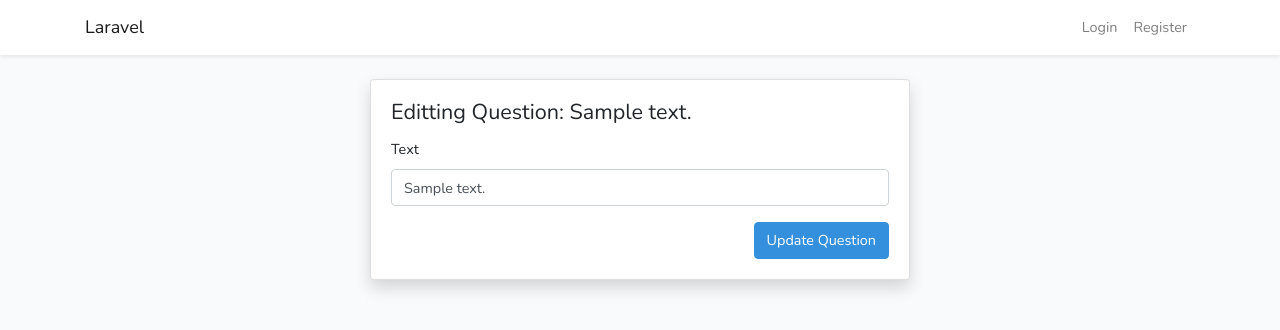
After one commit to framgia/fph-globali-it-course-activities, a Laravel app: page /admin/dashboard/categories/1/questions/1/edit in a window 1280 px wide. The commit adds this page. Shown: the top 330 px of the page. Run offline with Laravel 8, Linux system fonts and the light colour scheme; tables that the repository leaves empty hold one stand-in row (values such as "Sample post").

Commit message:
[feature/edit-question] Edit Question Function (#25)

```diff
--- a/app/Http/Controllers/QuestionController.php
+++ b/app/Http/Controllers/QuestionController.php
@@ -22,4 +22,18 @@ class QuestionController extends Controller
 
         return redirect()->route('admin.category.show', ['category' => $category->id]);
     }
+
+    public function edit(Category $category, Question $question)
+    {
+        return view('admin.question.edit', compact('category', 'question'));
+    }
+
+    public function update(Category $category, Question $question, Request $request)
+    {
+        $question->update([
+            'text' => $request->text
+        ]);
+
+        return redirect()->route('admin.category.show', ['category' => $category->id]);
+    }
 }
--- a/resources/views/admin/category/show.blade.php
+++ b/resources/views/admin/category/show.blade.php
@@ -27,7 +27,7 @@
                                 <td>{{ $question->text }}</td>
                                 <td>
                                     <div class="d-inline-flex">
-                                        <a class="btn btn-warning mr-2" href="#" role="button">Edit</a>
+                                        <a class="btn btn-warning mr-2" href="{{ route('admin.question.edit', ['category' => $category->id, 'question' => $question->id]) }}" role="button">Edit</a>
                                         <form action="">
                                             <button type="submit" class="btn btn-danger">Delete</button>
                                         </form>
--- /dev/null
+++ b/resources/views/admin/question/edit.blade.php
@@ -0,0 +1,24 @@
+@extends('layouts.app')
+
+@section('content')
+    <div class="container">
+        <div class="row">
+            <div class="col-md-6 mx-auto">
+                <div class="card shadow">
+                    <div class="card-body">
+                        <h4 class="card-title">Editting Question: {{ $question->text }}</h4>
+                        <form action="{{ route('admin.question.update', ['category' => $category->id, 'question' => $question->id]) }}" method="POST">
+                            @method('PATCH')
+                            @csrf
+                            <div class="form-group">
+                                <label for="text">Text</label>
+                                <input type="text" class="form-control" name="text" id="text" value="{{ $question->text }}">
+                            </div>
+                            <button type="submit" class="btn btn-primary float-right">Update Question</button>
+                        </form>
+                    </div>
+                </div>
+            </div>
+        </div>
+    </div>
+@endsection
--- a/routes/web.php
+++ b/routes/web.php
@@ -33,5 +33,7 @@ Route::prefix('admin')->group(function() {
     Route::delete('/dashboard/categories/{category}', 'CategoryController@destroy')->name('admin.category.destroy');
 
     Route::get('/dashboard/categories/{category}/questions/create', 'QuestionController@create')->name('admin.question.create');
+    Route::get('/dashboard/categories/{category}/questions/{question}/edit', 'QuestionController@edit')->name('admin.question.edit');
+    Route::patch('/dashboard/categories/{category}/questions/{question}', 'QuestionController@update')->name('admin.question.update');
     Route::post('/dashboard/categories/{category}/questions/', 'QuestionController@store')->name('admin.question.store');
 });
```
